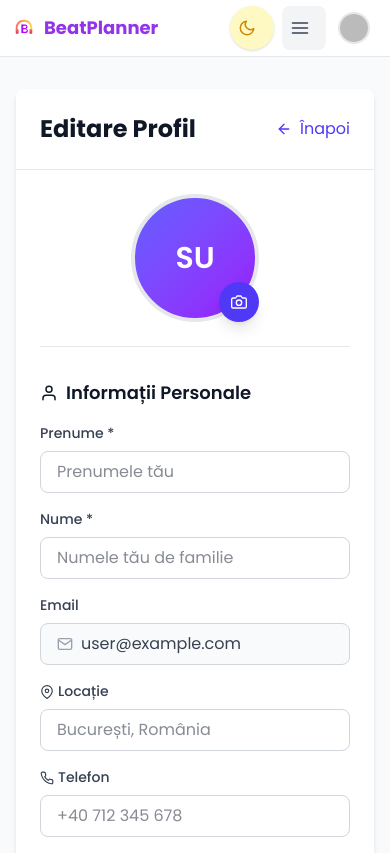
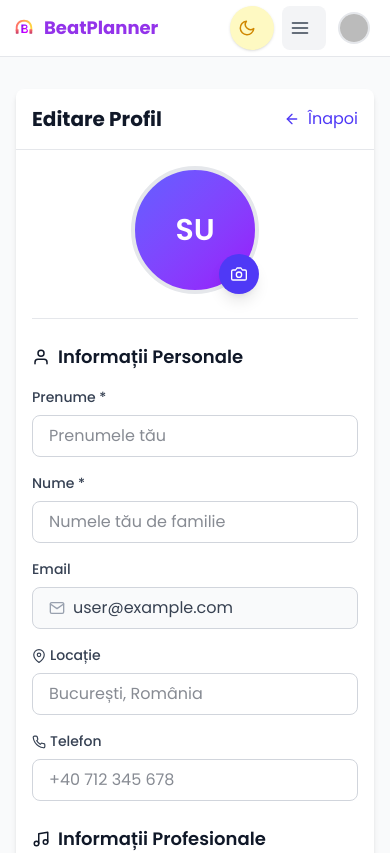
Before and after one commit to Criistiian7/BPM-Studios, a React (Vite) app: page /profile-edit in a window 390 px wide. Shown: the top 853 px of the page. Built offline with nearby package versions, Linux system fonts and the light colour scheme; no server answers; the database is empty; sample sign-in values are in the browser's storage.

Commit message:
Mobile optimize typography and spacing

```diff
--- a/src/pages/ArtistStudios.tsx
+++ b/src/pages/ArtistStudios.tsx
@@ -235,7 +235,7 @@ const ArtistStudios: React.FC = () => {
       <div className="max-w-[1400px] mx-auto p-4 sm:p-6 lg:p-8">
         {/* Header */}
         <div className="mb-8">
-          <h1 className="text-3xl font-bold text-gray-900 dark:text-white mb-2">
+          <h1 className="text-2xl sm:text-3xl font-bold text-gray-900 dark:text-white mb-2">
             Studiourile Mele
           </h1>
           <p className="text-gray-600 dark:text-gray-400">
--- a/src/pages/Dashboard/Dashboard.tsx
+++ b/src/pages/Dashboard/Dashboard.tsx
@@ -18,9 +18,9 @@ const Profile: React.FC = () => {
 
   return (
     <div className="min-h-screen bg-gray-50 dark:bg-gray-900 transition-colors">
-      <div className="max-w-6xl mx-auto p-6 space-y-6">
+      <div className="max-w-6xl mx-auto p-4 sm:p-6 space-y-6">
         <div>
-          <h1 className="text-3xl font-bold text-gray-900 dark:text-white mb-2">
+          <h1 className="text-2xl sm:text-3xl font-bold text-gray-900 dark:text-white mb-2">
             Bine ai venit, {user.name.split(' ')[0]}
           </h1>
         </div>
--- a/src/pages/ProfileEdit.tsx
+++ b/src/pages/ProfileEdit.tsx
@@ -257,9 +257,9 @@ const ProfileEdit: React.FC = () => {
       <div className="max-w-4xl mx-auto px-4 sm:px-6 lg:px-8">
         <div className="bg-white dark:bg-gray-800 rounded-lg shadow-md">
           {/* Header */}
-          <div className="p-6 border-b border-gray-200 dark:border-gray-700">
+          <div className="p-4 sm:p-6 border-b border-gray-200 dark:border-gray-700">
             <div className="flex items-center justify-between">
-              <h2 className="text-2xl font-bold text-gray-900 dark:text-white">
+              <h2 className="text-xl sm:text-2xl font-bold text-gray-900 dark:text-white">
                 Editare Profil
               </h2>
               <Link
@@ -274,7 +274,7 @@ const ProfileEdit: React.FC = () => {
 
           {/* Message Alert */}
           {message && (
-            <div className={`mx-6 mt-6 p-4 rounded-lg ${message.type === "success"
+            <div className={`mx-4 sm:mx-6 mt-6 p-4 rounded-lg ${message.type === "success"
               ? "bg-green-50 dark:bg-green-900/20 text-green-700 dark:text-green-400 border border-green-200 dark:border-green-800"
               : "bg-red-50 dark:bg-red-900/20 text-red-700 dark:text-red-400 border border-red-200 dark:border-red-800"
               }`}>
@@ -282,7 +282,7 @@ const ProfileEdit: React.FC = () => {
             </div>
           )}
 
-          <form onSubmit={handleSave} className="p-6 space-y-8">
+          <form onSubmit={handleSave} className="p-4 sm:p-6 space-y-6 sm:space-y-8">
             {/* Avatar Section */}
             <div className="flex flex-col items-center gap-4 pb-6 border-b border-gray-200 dark:border-gray-700">
               <div className="relative">
--- a/src/pages/Studio.tsx
+++ b/src/pages/Studio.tsx
@@ -1899,7 +1899,7 @@ const Studio: React.FC = () => {
                         <div className="mx-auto w-24 h-24 bg-indigo-100 dark:bg-indigo-900/30 rounded-full flex items-center justify-center mb-6">
                             <FiPlus className="w-12 h-12 text-indigo-600 dark:text-indigo-400" />
                         </div>
-                        <h1 className="text-3xl font-bold text-gray-900 dark:text-white mb-4">
+                        <h1 className="text-2xl sm:text-3xl font-bold text-gray-900 dark:text-white mb-4">
                             Creează-ți propriul Studio
                         </h1>
                         <p className="text-gray-600 dark:text-gray-400 mb-8">
--- a/src/pages/UserProfile.tsx
+++ b/src/pages/UserProfile.tsx
@@ -225,7 +225,7 @@ const UserProfile: React.FC = () => {
 
             {/* Info de baza */}
             <div className="flex-1">
-              <h1 className="text-3xl font-bold text-gray-900 dark:text-white mb-3">
+              <h1 className="text-2xl sm:text-3xl font-bold text-gray-900 dark:text-white mb-3">
                 {profile.displayName || "Utilizator"}
               </h1>
 
```
Also changed, not shown: 1 other file (tests, documents, lock files or other folders).
